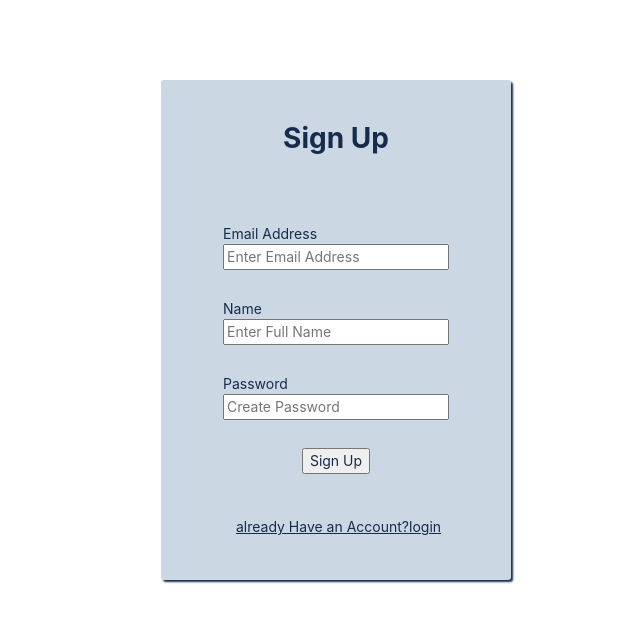
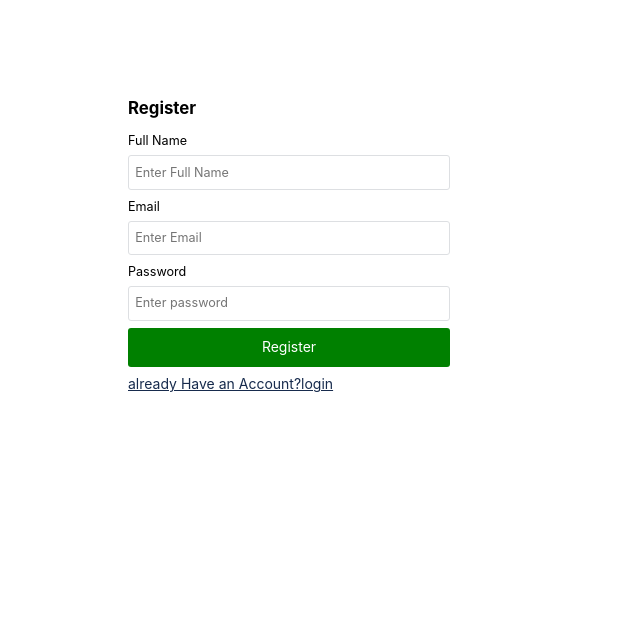
Before and after one commit to vishalJayapalan/myTrello, a React (Create React App) app in the folder myapp/: page / in a window 1280 px wide. Shown: the top 622 px of the page, without its empty margins (351-991 px from the left). Built offline with nearby package versions, Linux system fonts and the light colour scheme.

Commit message:
modified look of signin & up and loginPage authentication update

```diff
--- a/myapp/src/components/signIn&Up/signIn.js
+++ b/myapp/src/components/signIn&Up/signIn.js
@@ -1,17 +1,24 @@
 import React, { useState, useEffect } from 'react'
 import { Redirect, Link } from 'react-router-dom'
+// import { getUser } from '../../../../users/usersController'
+
 import { setCookie, getCookie } from '../util/cookies'
 
 export default function SignIn () {
   const [login, setLogin] = useState(false)
   const [email, setEmail] = useState('')
   const [password, setPassword] = useState('')
-  const [errMsg, setErrMsg] = useState([])
+  const [errorMsg, setErrorMsg] = useState([])
 
   useEffect(() => {
     const token = getCookie('x-auth-token')
-    token && setLogin(true)
+    token && getUser()
   }, [])
+
+  async function getUser () {
+    const response = await window.fetch('user')
+    if (response.ok) setLogin(true)
+  }
 
   async function userLogin (event) {
     event.preventDefault()
@@ -28,12 +35,10 @@ export default function SignIn () {
         const jsonData = await response.json()
         setEmail('')
         setPassword('')
-        // setCookie('x-auth-token', jsonData.token)
         setLogin(true)
       } else {
         const jsonData = await response.json()
-        console.log(jsonData)
-        setErrMsg(jsonData.msg)
+        setErrorMsg(jsonData.msg)
         setEmail('')
         setPassword('')
         throw new Error(jsonData.msg)
@@ -46,38 +51,49 @@ export default function SignIn () {
   return login ? (
     <Redirect to='/boards' />
   ) : (
+    <div>
+      <div className='overlay-signin'>
+        <div className='signin-container'>
+          <div className='form-container'>
+            <div className='signupNin-title-container'>
+              <h1 className='heading'>Login</h1>
+            </div>
             <form onSubmit={userLogin}>
-      <div className='signInContainer'>
-        <h1>Login</h1>
-        <div className='errorMessage'>{errMsg}</div>
-        <div className='form emailContainer'>
+              <div className='errorMessage'>{errorMsg}</div>
+              <div className='form-row'>
                 <label>Email</label>
                 <input
                   type='email'
                   value={email}
                   placeholder='Enter Email'
+                  pattern='.{6,}'
                   onChange={e => setEmail(e.target.value)}
                   required
-            title='enter a valid email address'
+                  title='Enter a valid email address with atleast 6 characters'
                 />
               </div>
-        <div className='form'>
+              <div className='form-row'>
                 <label>Password</label>
                 <input
                   type='password'
                   value={password}
-            placeholder='Enter password'
+                  placeholder='Enter Password'
                   required
                   pattern='.{6,}'
                   title='6 characters minimum'
                   onChange={e => setPassword(e.target.value)}
                 />
               </div>
+              <div className='form-row'>
                 <button type='submit'>Log In</button>
-        <p>
-          <Link to='/'>cant Login? Sign Up for an account</Link>
-        </p>
+              </div>
+              <div className='form-footer'>
+                <Link to='/'>Dont have an account,click here to Register</Link>
               </div>
             </form>
+          </div>
+        </div>
+      </div>
+    </div>
   )
 }
--- a/myapp/src/components/signIn&Up/signUp.js
+++ b/myapp/src/components/signIn&Up/signUp.js
@@ -1,17 +1,22 @@
 import React, { useState, useEffect } from 'react'
+import { setCookie, getCookie } from '../util/cookies'
 import { Redirect, Link } from 'react-router-dom'
-import { setCookie, getCookie } from '../util/cookies'
 
-export default function SignUp () {
+export default function Signup () {
   const [login, setLogin] = useState(false)
   const [email, setEmail] = useState('')
   const [errMsg, setErrMsg] = useState([])
-  const [userName, setUserName] = useState('')
+  const [fullName, setFullName] = useState('')
   const [password, setPassword] = useState('')
   useEffect(() => {
     const token = getCookie('x-auth-token')
-    token && setLogin(true)
+    token && getUser()
   }, [])
+
+  async function getUser () {
+    const response = await window.fetch('user')
+    if (response.ok) setLogin(true)
+  }
 
   async function userSignUp (event) {
     event.preventDefault()
@@ -20,7 +25,7 @@ export default function SignUp () {
         method: 'POST',
         body: JSON.stringify({
           email: email,
-          userName: userName,
+          userName: fullName,
           password: password
         }),
         headers: {
@@ -30,9 +35,8 @@ export default function SignUp () {
       if (response.ok) {
         const jsonData = await response.json()
         setEmail('')
-        setUserName('')
+        setFullName('')
         setPassword('')
-        // setCookie('x-auth-token', jsonData.token)
         setLogin(true)
       } else {
         const jsonData = await response.json()
@@ -47,53 +51,58 @@ export default function SignUp () {
   return login ? (
     <Redirect to='/boards' />
   ) : (
+    <div>
+      <div className='overlay-signup'>
+        <div className='signup-container'>
+          <div className='form-container'>
+            <div className='signupNin-title-container'>
+              <h1 className='heading'>Register</h1>
+            </div>
             <form onSubmit={userSignUp}>
-      <div className='signUpContainer'>
-        <h1>Sign Up</h1>
               <div className='errorMessage'>{errMsg}</div>
-        <div className='form emailContainer'>
-          <label>Email Address</label>
+              <div className='form-row'>
+                <label>Full Name</label>
+                <input
+                  value={fullName}
+                  placeholder='Enter Full Name'
+                  onChange={e => setFullName(e.target.value)}
+                  required
+                  title='enter a valid email address'
+                />
+              </div>
+              <div className='form-row'>
+                <label>Email</label>
                 <input
                   type='email'
+                  value={email}
+                  placeholder='Enter Email'
+                  onChange={e => setEmail(e.target.value)}
                   required
                   title='enter a valid email address'
-            pattern='.{6,}'
-            value={email}
-            placeholder='Enter Email Address'
-            onChange={e => {
-              setEmail(e.target.value)
-            }}
                 />
               </div>
-        <div className='form'>
-          <label>Name</label>
-          <input
-            type='text'
-            value={userName}
-            required
-            pattern='.{6,}'
-            title='6 characters minimum'
-            onChange={e => setUserName(e.target.value)}
-            placeholder='Enter Full Name'
-          />
-        </div>
-        <div className='form'>
+              <div className='form-row'>
                 <label>Password</label>
                 <input
                   type='password'
                   value={password}
+                  placeholder='Enter password'
                   required
                   pattern='.{6,}'
                   title='6 characters minimum'
                   onChange={e => setPassword(e.target.value)}
-            placeholder='Create Password'
                 />
               </div>
-        <button type='submit'>Sign Up</button>
-        <p>
+              <div className='form-row'>
+                <button type='submit'>Register</button>
+              </div>
+              <div className='form-footer'>
                 <Link to='/login'>already Have an Account?login</Link>
-        </p>
               </div>
             </form>
+          </div>
+        </div>
+      </div>
+    </div>
   )
 }
--- a/myapp/src/index.css
+++ b/myapp/src/index.css
@@ -671,6 +671,87 @@ textarea {
 
 /* SIGN IN PAGE */
 
+/* new */
+
+.signin-container {
+  width: 90%;
+  max-width: 25em;
+  margin: auto;
+  padding-top: 6em;
+}
+
+.errorMessage {
+  color: red;
+  font-size: 80%;
+}
+
+.form-container {
+  background-color: #fff;
+  padding: 1em;
+  border-radius: 3px;
+  color: black;
+}
+
+.form-row {
+  margin-bottom: 0.5em;
+  display: flex;
+  flex-direction: column;
+}
+
+.form-row label {
+  font-size: 0.9rem;
+}
+
+.form-row input {
+  margin-top: 0.3em;
+  border: 1px solid #dddfe2;
+  padding: 0.5em;
+  font-size: 0.9rem;
+  border-radius: 3px;
+}
+
+.heading {
+  text-align: center;
+  font-size: 1.2rem;
+  padding: 0 0 0.8em 0;
+  margin: 0;
+}
+
+.form-row button {
+  /* background: #4168b4; */
+  background-color: green;
+  border: none;
+  border-radius: 3px;
+  color: white;
+  padding: 0.7em;
+  cursor: pointer;
+}
+
+.signup-container {
+  width: 90%;
+  max-width: 25em;
+  margin: auto;
+  padding-top: 6em;
+}
+
+.signupNin-title-container {
+  display: flex;
+  justify-content: space-between;
+  color: black;
+}
+.signupNin-title-container img {
+  width: 1em;
+  height: 1em;
+  color: black;
+  cursor: pointer;
+}
+.form-footer p {
+  color: green;
+  cursor: pointer;
+}
+
+/* new till here */
+
 .signInContainer {
   display: flex;
   flex-direction: column;
```
Also changed, not shown: 1 other file (tests, documents, lock files or other folders). Lines whose indentation alone changed are shown as unchanged.
